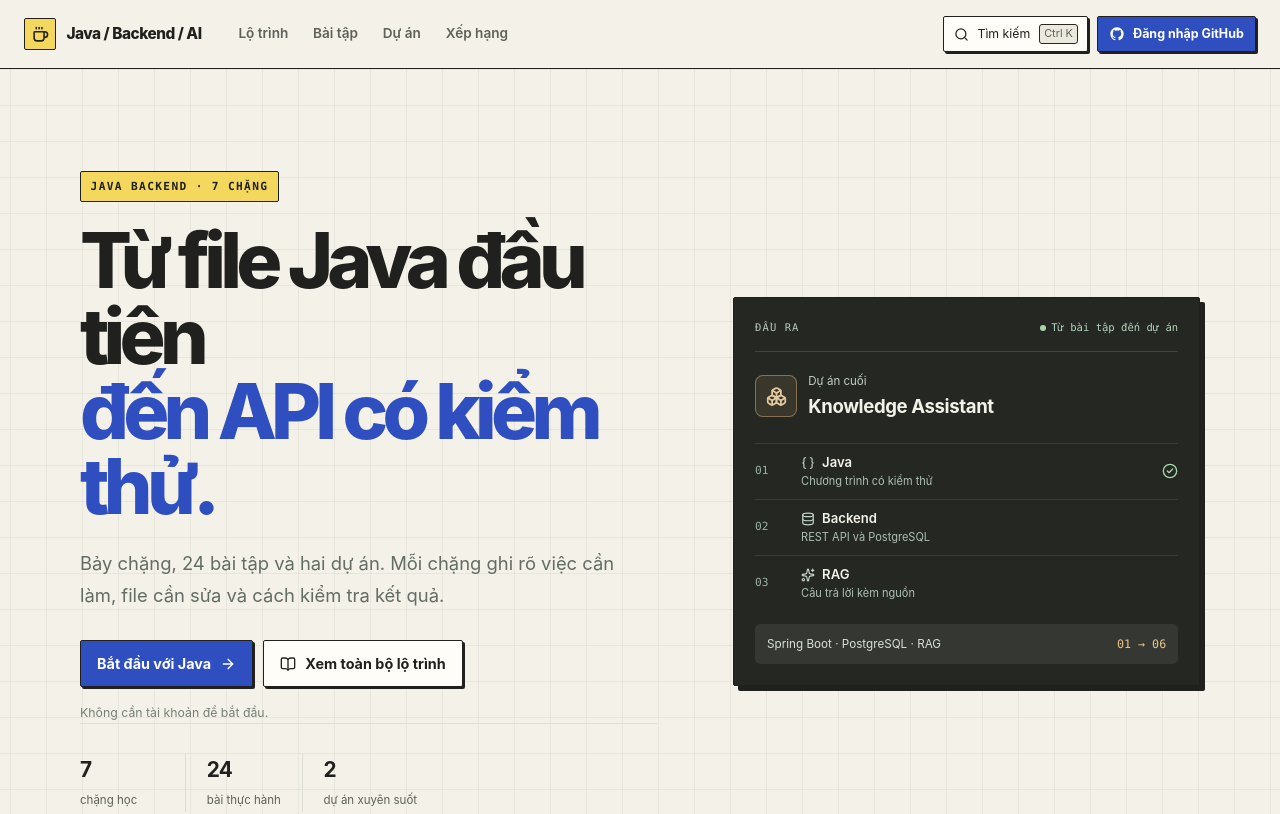
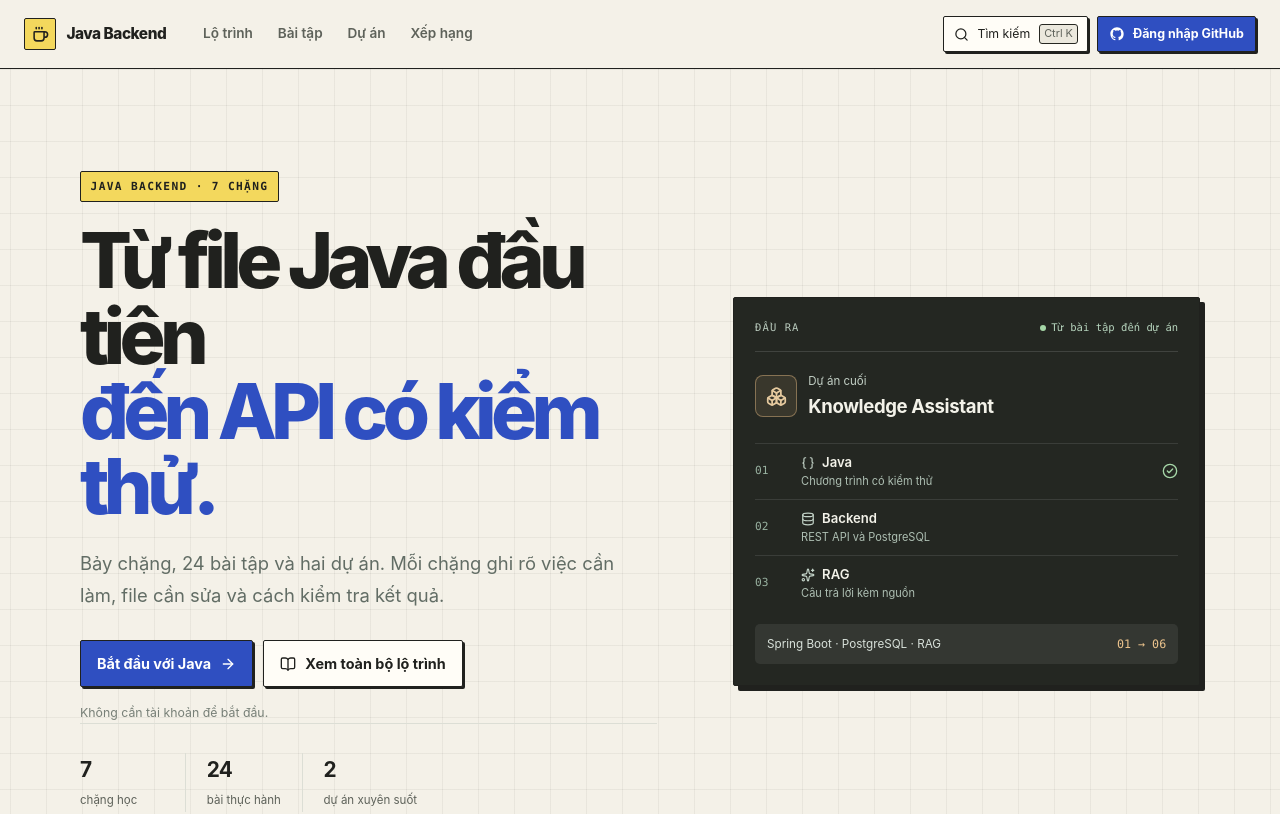
Before and after one commit to VanDung279206/JavaBackend_AI_RoadMap, a Next.js app in the folder website/: page / in a window 1280 px wide. Shown: the top 814 px of the page. Built offline with nearby package versions, Linux system fonts and the light colour scheme; no server answers.

Commit message:
chỉnh sửa navbar

```diff
--- a/website/src/components/Navbar.tsx
+++ b/website/src/components/Navbar.tsx
@@ -45,7 +45,7 @@ export default function Navbar() {
         <div className="nav-inner">
           <Link href="/" className="brand-link" onClick={() => setMenuOpen(false)}>
             <span className="brand-mark"><Coffee size={17} strokeWidth={2.2} aria-hidden="true" /></span>
-            <span>Java / Backend / AI</span>
+            <span>Java Backend</span>
           </Link>
 
           <div className="nav-links">{navLinks()}</div>
```
